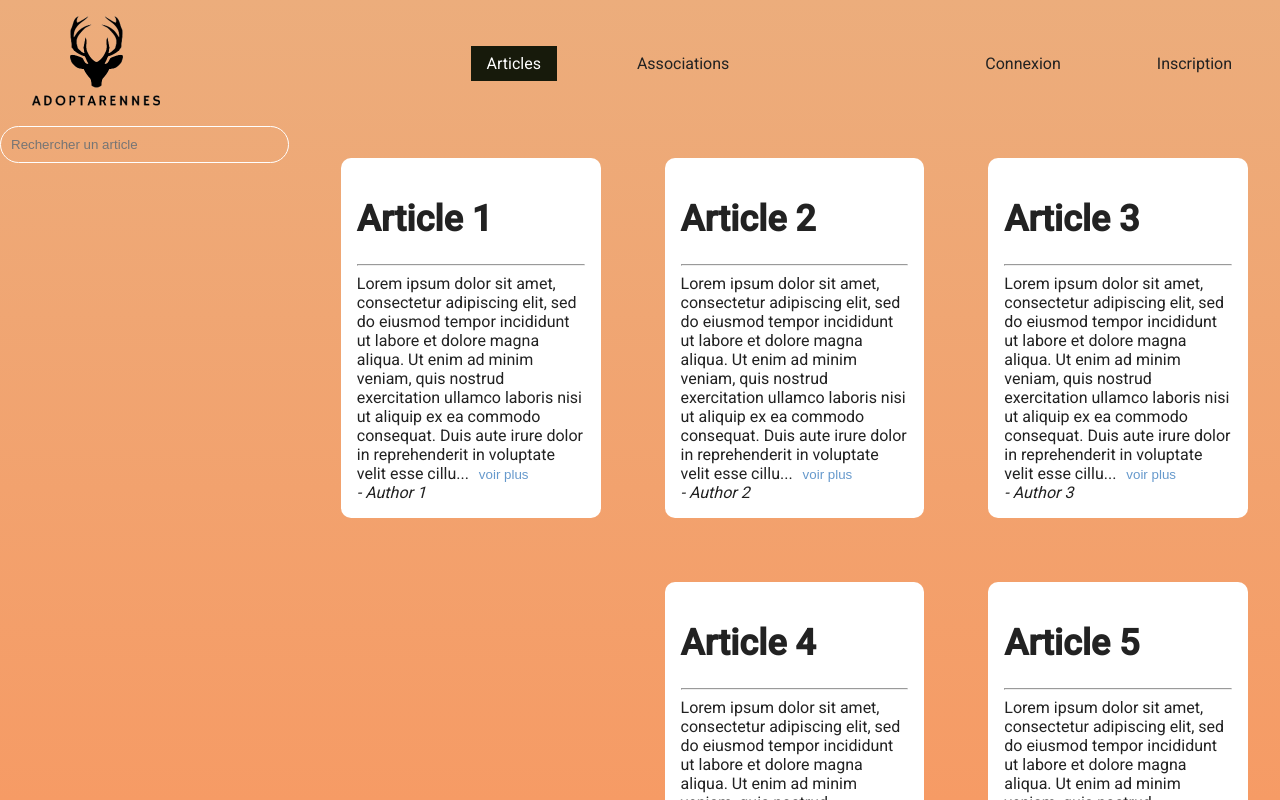
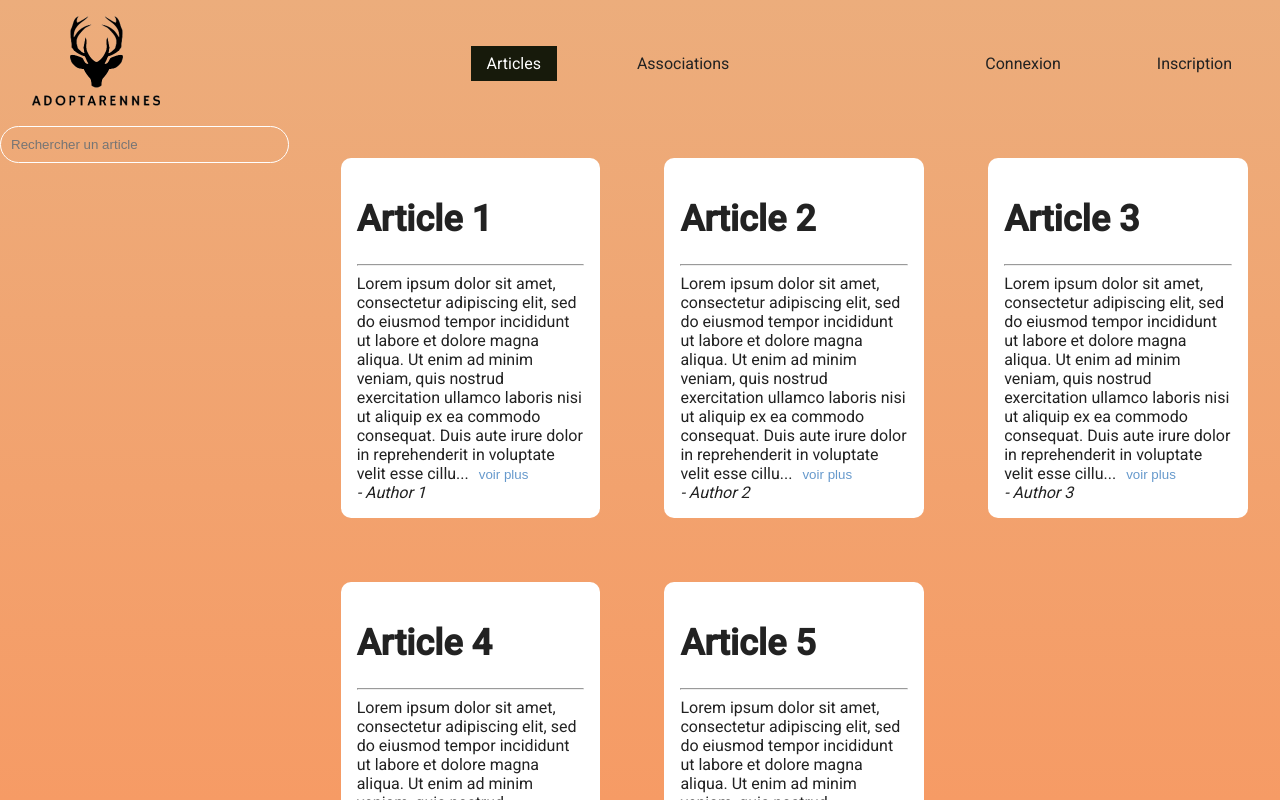
Before and after one commit to ElNinoLombard/48_h_2, an Angular app in the folder adopte_a_rennes/: page /dashboard/articles in a window 1280 px wide. Shown: the top 800 px of the page. Built offline with nearby package versions, Linux system fonts and the light colour scheme.

Commit message:
fix placement articles

```diff
--- a/adopte_a_rennes/src/app/core/features/articles/articles.component.scss
+++ b/adopte_a_rennes/src/app/core/features/articles/articles.component.scss
@@ -10,8 +10,8 @@
 .articles {
   display: flex;
   flex-wrap: wrap;
-  justify-content: flex-end; /* Align cards to the right */
-  flex-grow: 1; /* Take remaining space */
+  justify-content: none;
+  flex-grow: 1;
 }
 
 .article {
@@ -30,7 +30,7 @@
   border-radius: 10px;
   padding: 1em;
   margin: 1em;
-  max-width: 100%; /* Expand card to full width of article container */
+  max-width: 100%;
 }
 
 em {
```
